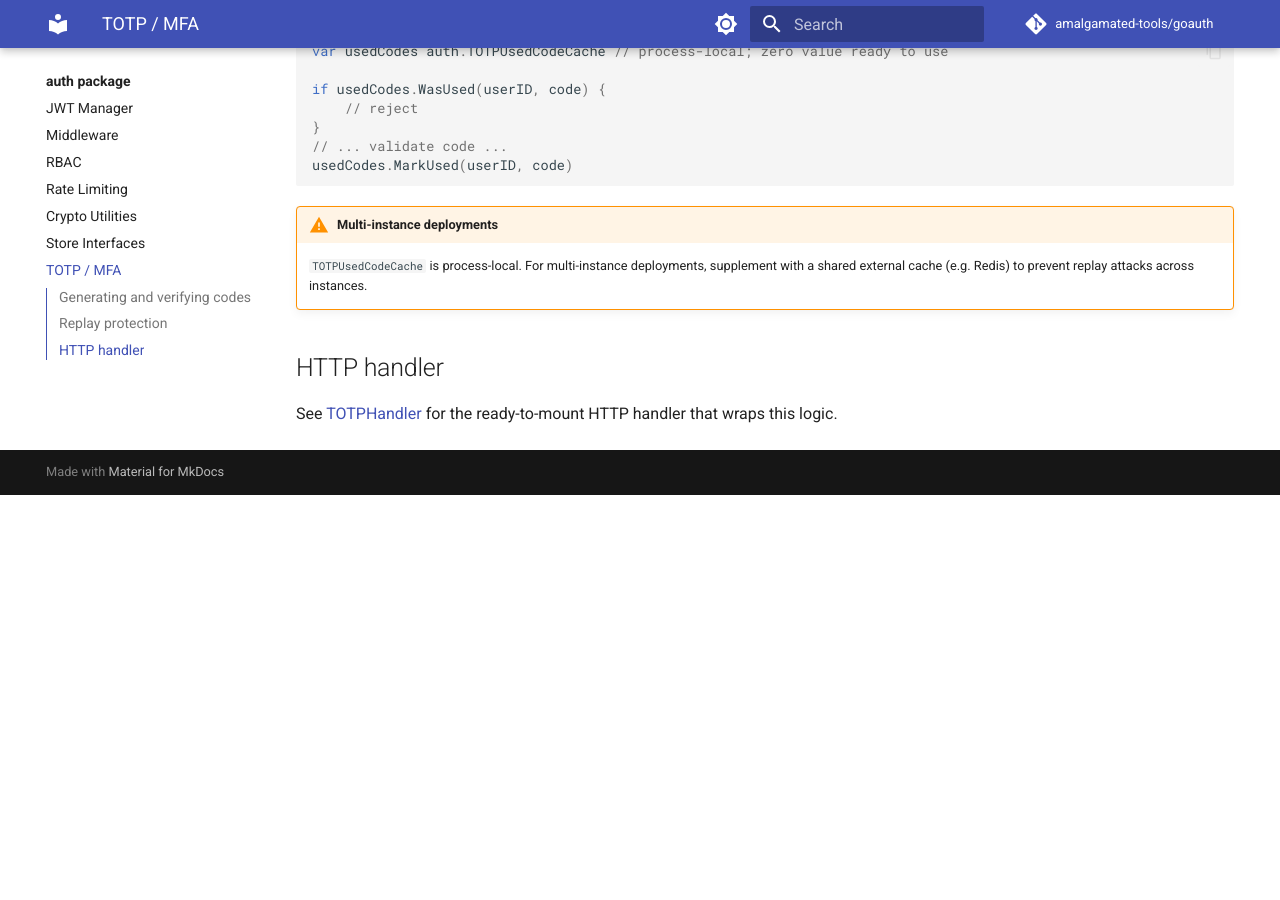
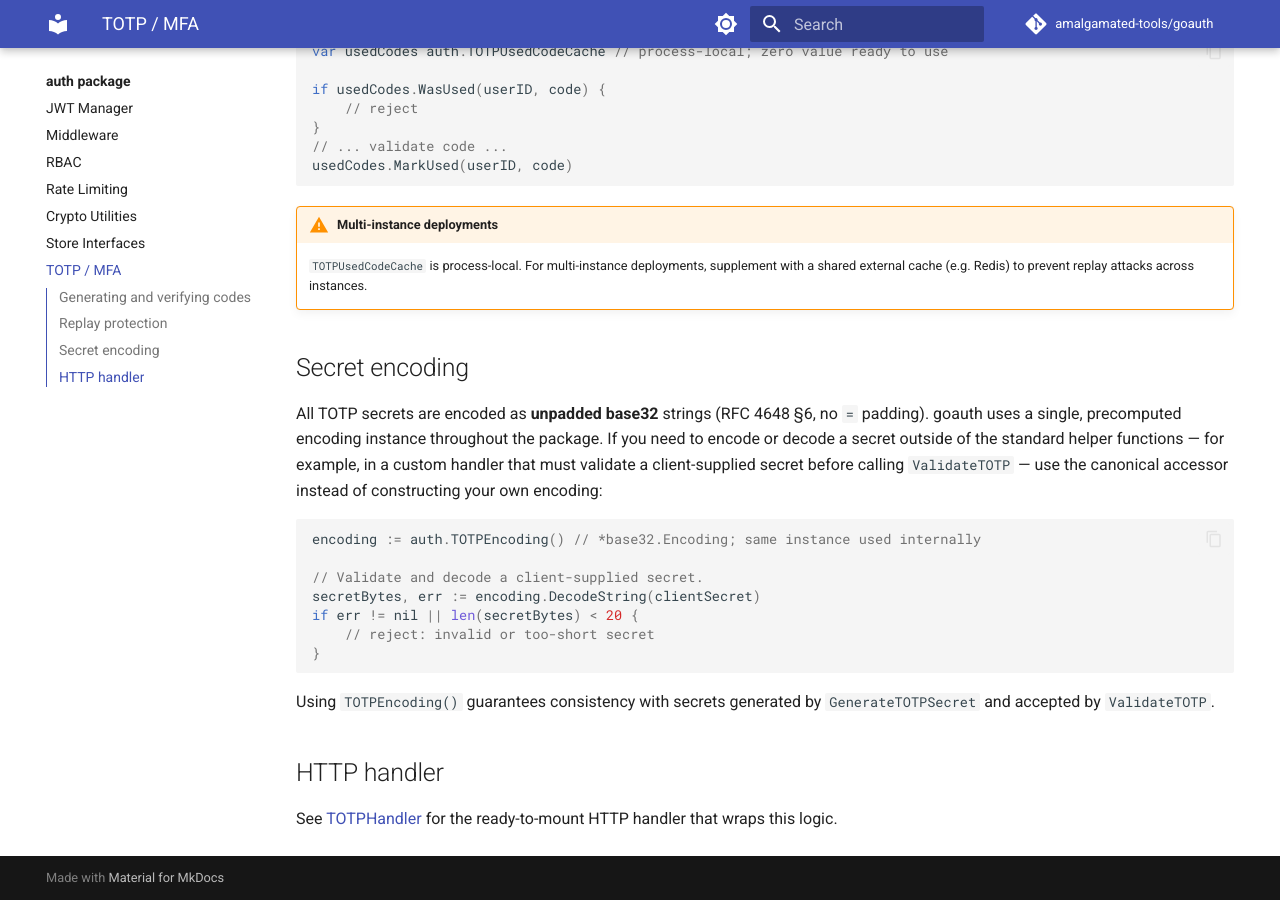
Before and after one commit to amalgamated-tools/goauth, an MkDocs documentation site: the page built from docs/auth/totp.md, in a window 1280 px wide and 900 px high, scrolled down 727 px. Built offline with MkDocs 1.6.1 and Material for MkDocs 9.7.7, drawn with Linux system fonts in a browser that asks for light colours; comment, search, counter and statistics services are not loaded; before the commit the page ends 1222 px from its top, so only the background shows below that.

Commit message:
docs(totp): document TOTPEncoding() accessor function (#180)
Adds a 'Secret encoding' section to docs/auth/totp.md explaining
the new auth.TOTPEncoding() function introduced in PR #170.

The section explains:
- TOTP secrets are unpadded base32 (RFC 4648 §6)
- auth.TOTPEncoding() returns the canonical, precomputed encoding
- Callers should use it instead of constructing their own encoding
- Example shows how to validate a client-supplied secret in a custom handler

Co-authored-by: github-actions[bot] <41898282+github-actions[bot]@users.noreply.github.com>
Co-authored-by: Copilot <223556219+Copilot@users.noreply.github.com>

````diff
--- a/docs/auth/totp.md
+++ b/docs/auth/totp.md
@@ -35,6 +35,22 @@ usedCodes.MarkUsed(userID, code)
 !!! warning "Multi-instance deployments"
     `TOTPUsedCodeCache` is process-local. For multi-instance deployments, supplement with a shared external cache (e.g. Redis) to prevent replay attacks across instances.
 
+## Secret encoding
+
+All TOTP secrets are encoded as **unpadded base32** strings (RFC 4648 §6, no `=` padding). goauth uses a single, precomputed encoding instance throughout the package. If you need to encode or decode a secret outside of the standard helper functions — for example, in a custom handler that must validate a client-supplied secret before calling `ValidateTOTP` — use the canonical accessor instead of constructing your own encoding:
+
+```go
+encoding := auth.TOTPEncoding() // *base32.Encoding; same instance used internally
+
+// Validate and decode a client-supplied secret.
+secretBytes, err := encoding.DecodeString(clientSecret)
+if err != nil || len(secretBytes) < 20 {
+    // reject: invalid or too-short secret
+}
+```
+
+Using `TOTPEncoding()` guarantees consistency with secrets generated by `GenerateTOTPSecret` and accepted by `ValidateTOTP`.
+
 ## HTTP handler
 
 See [TOTPHandler](../handler/totp.md) for the ready-to-mount HTTP handler that wraps this logic.
````
